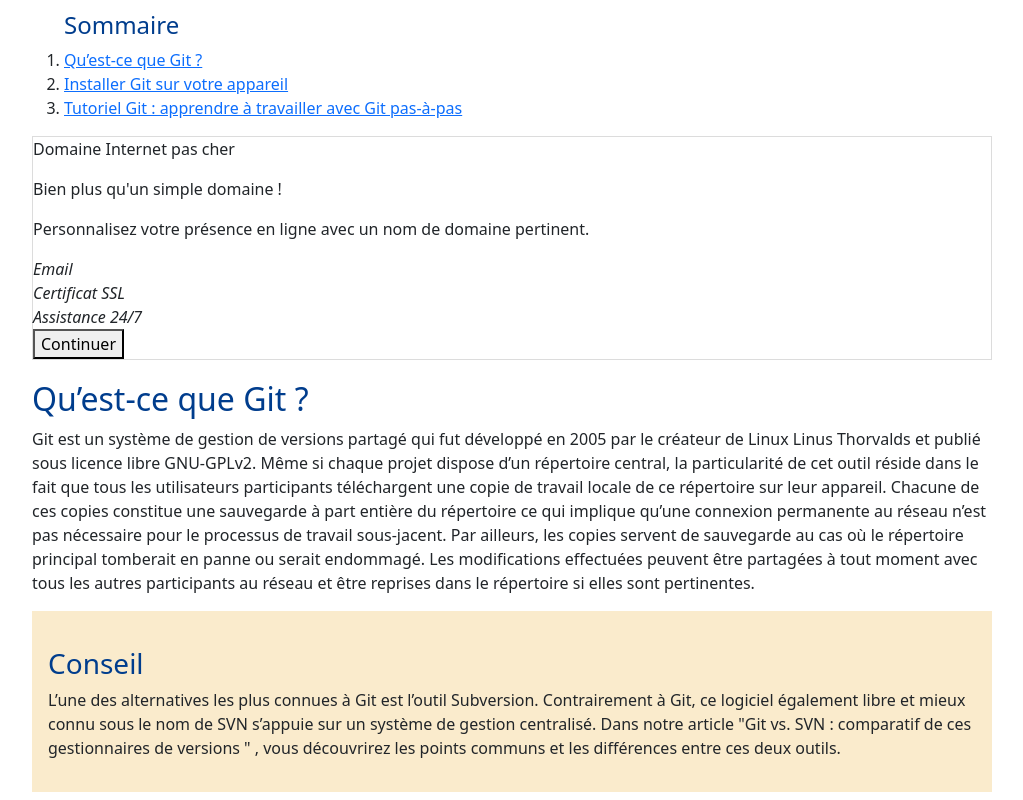
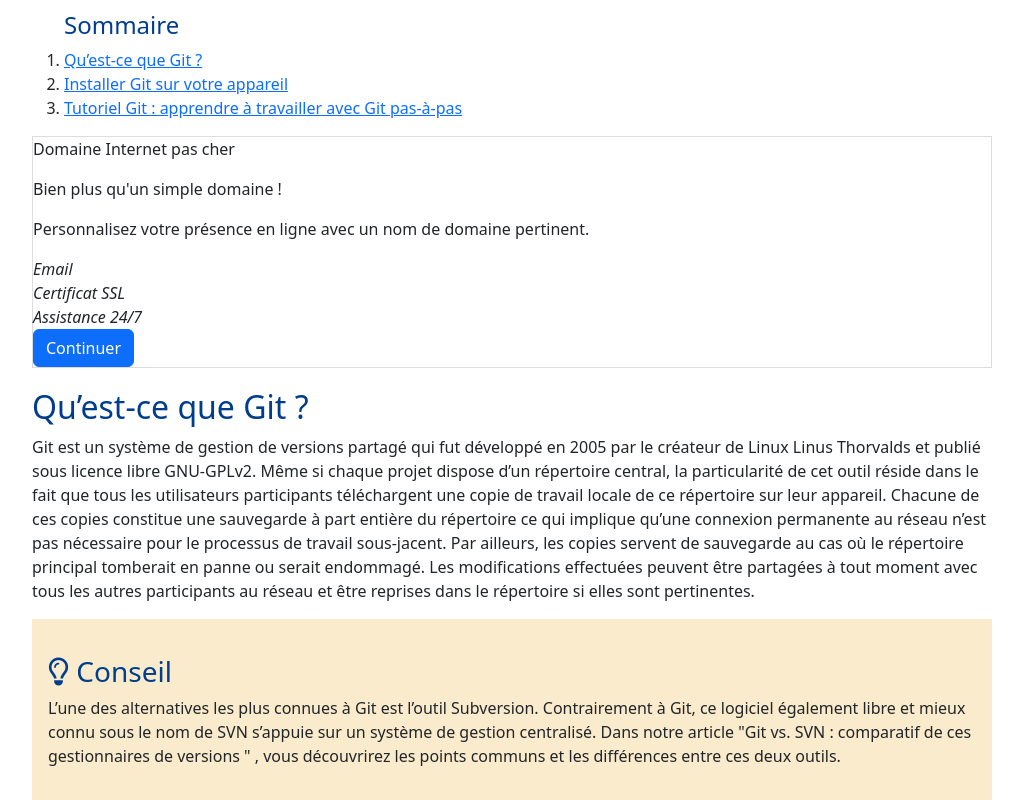
Before and after one commit to julesrachet/exercice, a plain HTML site: page index.html in a window 1280 px wide. Shown: the part 704-1504 px from the top of the page, without its empty margins (128-1151 px from the left). Drawn offline with nearby package versions, Linux system fonts and the light colour scheme.

Commit message:
ajout d'icone lightbulb

```diff
--- a/index.html
+++ b/index.html
@@ -1,15 +1,17 @@
 <!DOCTYPE html>
-<html lang="en">
+<html lang="fr">
 <head>
     <meta charset="UTF-8">
     <meta name="viewport" content="width=device-width, initial-scale=1.0">
     <link rel="stylesheet" href="style.css">
     <link href="https://cdn.jsdelivr.net/npm/bootstrap@5.3.2/dist/css/bootstrap.min.css" rel="stylesheet" integrity="sha384-T3c6CoIi6uLrA9TneNEoa7RxnatzjcDSCmG1MXxSR1GAsXEV/Dwwykc2MPK8M2HN" crossorigin="anonymous">
+    <script src="https://kit.fontawesome.com/d1ecb436a4.js" crossorigin="anonymous"></script>
+
     <title>Tutoriel Git : explication simple des bases de Git - IONOS</title>
 </head>
 <body>
     <div class="d-flex justify-content-center">
-        <img src="img/reseau.webp" alt="" class="">
+        <img src="img/reseau.webp" alt="" class="img-fluid">
     </div>
     <h1 class="bluetitle">Tutoriel Git : premiers pas avec ce système de gestion de versions</h1>
     <p>Développer des projets logiciels en commun n’est pas une activité propre aux entreprises : dans le secteur open source, plusieurs centaines voire, pour certains projets, plusieurs milliers de volontaires et bénévoles contribuent à la maintenance, à l’optimisation, au développement continu ou à la modification d’un programme. Sans un système adapté permettant aux différents développeurs d’enregistrer et de contrôler les nombreuses modifications, les projets de ce type seraient difficiles à mettre en œuvre.
@@ -43,7 +45,7 @@
         </div>
         <div class="">
             <form class="">
-                <button class="" type="button" onclick="location.href='https://www.ionos.fr/domaine/noms-de-domaine';" role="button">                     Continuer                   </button>
+                <button type="button" class="btn btn-primary">Continuer</button>
             </form>
         </div>
     </div>
@@ -53,7 +55,7 @@
             <p class="">Git est un système de gestion de versions partagé qui fut développé en 2005 par le créateur de Linux Linus Thorvalds et publié sous licence libre GNU-GPLv2. Même si chaque projet dispose d’un répertoire central, la particularité de cet outil réside dans le fait que tous les utilisateurs participants téléchargent une copie de travail locale de ce répertoire sur leur appareil. Chacune de ces copies constitue une sauvegarde à part entière du répertoire ce qui implique qu’une connexion permanente au réseau n’est pas nécessaire pour le processus de travail sous-jacent. Par ailleurs, les copies servent de sauvegarde au cas où le répertoire principal tomberait en panne ou serait endommagé. Les modifications effectuées peuvent être partagées à tout moment avec tous les autres participants au réseau et être reprises dans le répertoire si elles sont pertinentes.</p>
         </div>
         <div class="info-box-orange">
-            <h3 class="bluetitle"> Conseil</h3>
+            <h3 class="bluetitle"> <i class="fa fa-lightbulb-o"></i> Conseil</h3>
             <p>L’une des alternatives les plus connues à Git est l’outil Subversion. Contrairement à Git, ce logiciel également libre et mieux connu sous le nom de SVN s’appuie sur un système de gestion centralisé. Dans notre article "Git vs. SVN : comparatif de ces gestionnaires de versions " , vous découvrirez les points communs et les différences entre ces deux outils.</p>
         </div>
 </body>
--- a/style.css
+++ b/style.css
@@ -22,3 +22,11 @@
 .box{
     display: flex;
 }
+.fa {
+    display: inline-block;
+    font: normal normal normal 14px/1 FontAwesome;
+    font-size: inherit;
+    text-rendering: auto;
+    -webkit-font-smoothing: antialiased;
+    -moz-osx-font-smoothing: grayscale;
+}
```
